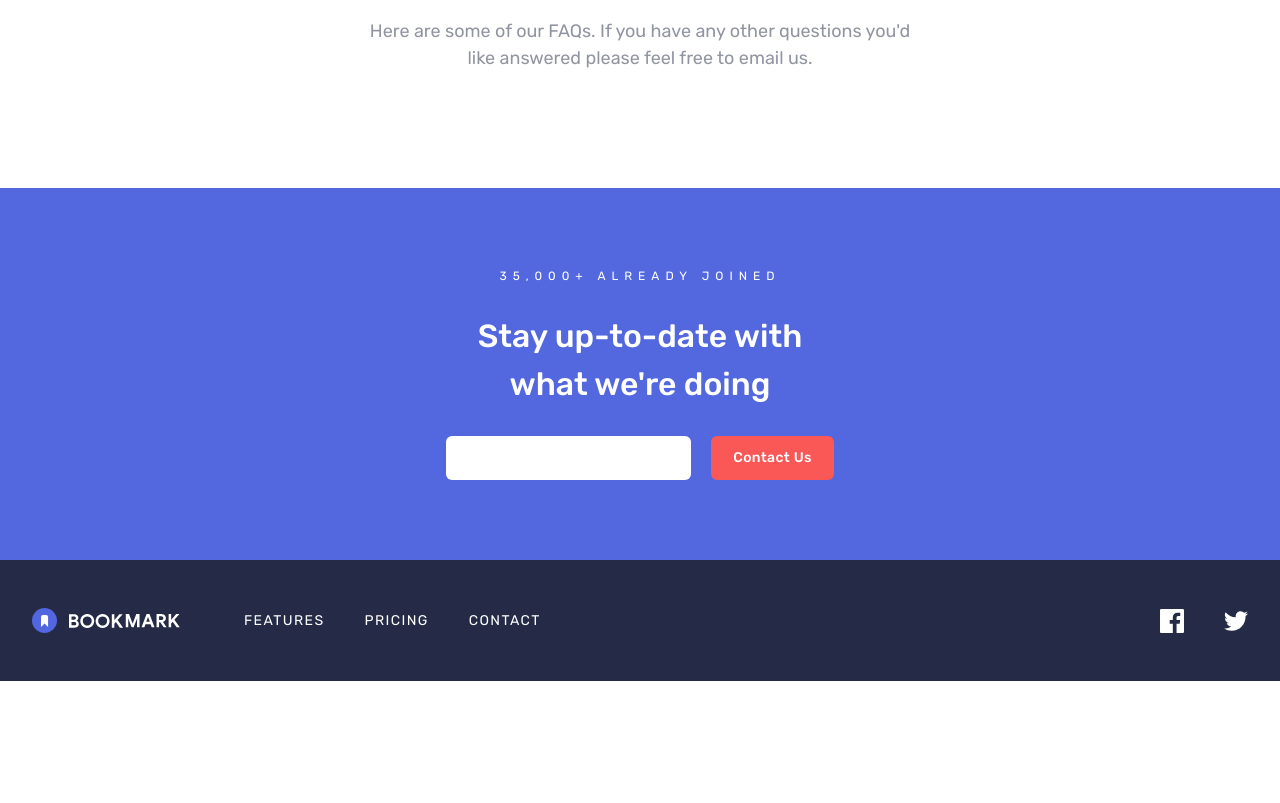
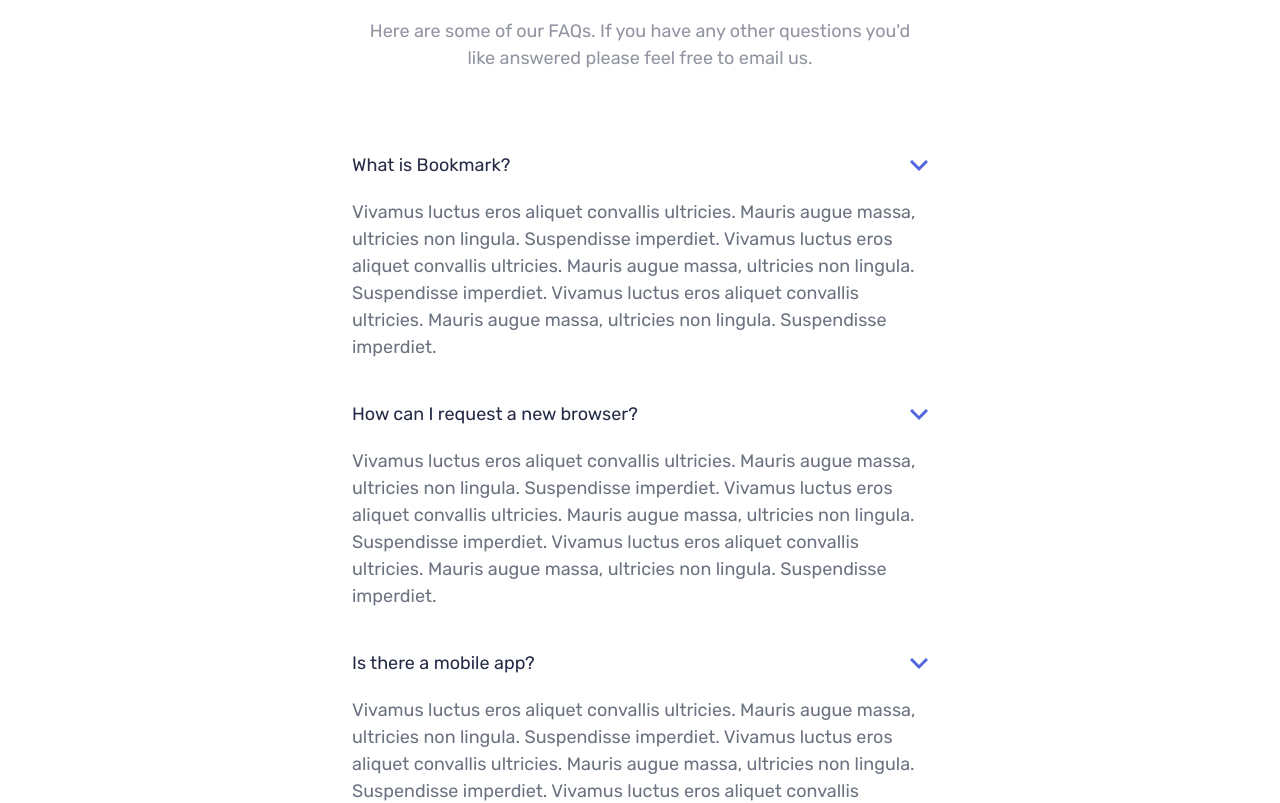
Before and after one commit to KarolKotomski/Bookmark-Manager, a React (Create React App) app: page / in a window 1280 px wide. Shown: the part 2000-2803 px from the top of the page. Before the commit the page ends 2681 px from the top, so only its background shows below. Built offline with nearby package versions, Linux system fonts and the light colour scheme.

Commit message:
Database implemented with Faq section. Faq section created, mapped and initially styled

```diff
--- /dev/null
+++ b/src/components/Accordion.tsx
@@ -0,0 +1,14 @@
+import AccordionUnit from "./AccordionUnit";
+import { faqContentList } from "../data/data";
+
+const Accordion = () => {
+  return (
+    <div className="flex max-w-xl flex-col">
+      {faqContentList.map((element) => {
+        return <AccordionUnit key={element.id} content={element} />;
+      })}
+    </div>
+  );
+};
+
+export default Accordion;
--- /dev/null
+++ b/src/components/AccordionUnit.tsx
@@ -0,0 +1,25 @@
+import caretIcon from "../assets/icon-arrow.svg";
+
+type content = {
+  id: number;
+  question: string;
+  answer: string;
+};
+
+type Props = {
+  content: content;
+};
+
+const AccordionUnit = ({ content }: Props) => {
+  return (
+    <div className="flex flex-col gap-5 py-5">
+      <div className="flex items-center justify-between">
+        <h3 className="text-blueDark">{content.question}</h3>
+        <img src={caretIcon} alt="caret" />
+      </div>
+      <p className="text-gray-500">{content.answer}</p>
+    </div>
+  );
+};
+
+export default AccordionUnit;
--- a/src/components/Banner.tsx
+++ b/src/components/Banner.tsx
@@ -1,5 +1,5 @@
 import BackgroundShape from "./BackgroundShape";
-import ButtonStandard from "./ButtonStandard";
+import ButtonStandard from "./buttons/ButtonStandard";
 
 type content = {
   id: number;
--- a/src/components/ButtonHamburger.tsx
+++ /dev/null
@@ -1,11 +0,0 @@
-import hamburgerIcon from "../assets/icon-hamburger.svg";
-
-const ButtonHamburger = () => {
-  return (
-    <button className="p-2 lg:invisible">
-      <img src={hamburgerIcon} alt="hamburger menu" />
-    </button>
-  );
-};
-
-export default ButtonHamburger;
--- a/src/components/Contact.tsx
+++ b/src/components/Contact.tsx
@@ -1,4 +1,4 @@
-import ButtonStandard from "./ButtonStandard";
+import ButtonStandard from "./buttons/ButtonStandard";
 
 const Contact = () => {
   return (
--- a/src/components/DownloadUnit.tsx
+++ b/src/components/DownloadUnit.tsx
@@ -1,5 +1,5 @@
 import dots from "../assets/bg-dots.svg";
-import ButtonStandard from "./ButtonStandard";
+import ButtonStandard from "./buttons/ButtonStandard";
 
 type content = {
   id: number;
@@ -15,7 +15,7 @@
 
 const DownloadUnit = ({ content }: Props) => {
   return (
-    <div className="relative flex flex-col items-center gap-14 rounded-xl shadow-md p-6">
+    <div className="relative flex flex-col items-center gap-14 rounded-xl p-6 shadow-md">
       <div className="flex flex-col items-center gap-1 whitespace-nowrap">
         <img src={content.icon} alt={content.altText} className="p-5" />
         <h3 className="text-lg font-medium tracking-wider text-blueDark ">
--- a/src/components/Faq.tsx
+++ b/src/components/Faq.tsx
@@ -1,10 +1,12 @@
 import { sectionHeadContentList } from "../data/data";
+import Accordion from "./Accordion";
 import SectionHead from "./SectionHead";
 
 const Faq = () => {
   return (
     <div className="container flex flex-col items-center justify-center gap-10 pt-24">
       <SectionHead content={sectionHeadContentList[2]} />
+      <Accordion/>
     </div>
   );
 };
--- a/src/components/Navbar.tsx
+++ b/src/components/Navbar.tsx
@@ -1,7 +1,7 @@
 import { navElementsList } from "../data/data";
-import ButtonHamburger from "./ButtonHamburger";
-import ButtonHeader from "./ButtonHeader";
+import ButtonHeader from "./buttons/ButtonHeader";
 import LogoIcon from "./icons/LogoBookmark";
+import HamburgerIcon from "./icons/HamburgerIcon";
 
 const Navbar = () => {
   const handleMapping = () => {
@@ -23,7 +23,7 @@
         <ul className="flex items-center gap-10">
           {handleMapping()}
           <ButtonHeader />
-          <ButtonHamburger />
+          <HamburgerIcon />
         </ul>
       </nav>
     </div>
--- /dev/null
+++ b/src/components/icons/HamburgerIcon.tsx
@@ -0,0 +1,11 @@
+import icon from "../../assets/icon-hamburger.svg";
+
+const HamburgerIcon = () => {
+  return (
+    <button className="p-2 lg:invisible">
+      <img src={icon} alt="hamburger menu" />
+    </button>
+  );
+};
+
+export default HamburgerIcon;
--- a/src/data/data.ts
+++ b/src/data/data.ts
@@ -112,3 +112,32 @@
     paragraph: "Minimum version 46",
   },
 ];
+
+/** FAQ */
+
+export const faqContentList = [
+  {
+    id: 1,
+    question: "What is Bookmark?",
+    answer:
+      "Vivamus luctus eros aliquet convallis ultricies. Mauris augue massa, ultricies non lingula. Suspendisse imperdiet. Vivamus luctus eros aliquet convallis ultricies. Mauris augue massa, ultricies non lingula. Suspendisse imperdiet. Vivamus luctus eros aliquet convallis ultricies. Mauris augue massa, ultricies non lingula. Suspendisse imperdiet.",
+  },
+  {
+    id: 2,
+    question: "How can I request a new browser?",
+    answer:
+      "Vivamus luctus eros aliquet convallis ultricies. Mauris augue massa, ultricies non lingula. Suspendisse imperdiet. Vivamus luctus eros aliquet convallis ultricies. Mauris augue massa, ultricies non lingula. Suspendisse imperdiet. Vivamus luctus eros aliquet convallis ultricies. Mauris augue massa, ultricies non lingula. Suspendisse imperdiet.",
+  },
+  {
+    id: 3,
+    question: "Is there a mobile app?",
+    answer:
+      "Vivamus luctus eros aliquet convallis ultricies. Mauris augue massa, ultricies non lingula. Suspendisse imperdiet. Vivamus luctus eros aliquet convallis ultricies. Mauris augue massa, ultricies non lingula. Suspendisse imperdiet. Vivamus luctus eros aliquet convallis ultricies. Mauris augue massa, ultricies non lingula. Suspendisse imperdiet.",
+  },
+  {
+    id: 4,
+    question: "What about other Chromium browsers?",
+    answer:
+      "Vivamus luctus eros aliquet convallis ultricies. Mauris augue massa, ultricies non lingula. Suspendisse imperdiet. Vivamus luctus eros aliquet convallis ultricies. Mauris augue massa, ultricies non lingula. Suspendisse imperdiet. Vivamus luctus eros aliquet convallis ultricies. Mauris augue massa, ultricies non lingula. Suspendisse imperdiet.",
+  },
+];
```
Also changed, not shown: src/components/buttons/ButtonHeader.tsx (renamed from src/components/ButtonHeader.tsx), src/components/buttons/ButtonStandard.tsx (renamed from src/components/ButtonStandard.tsx).
